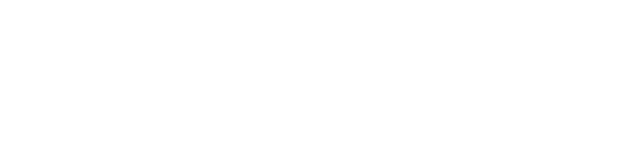
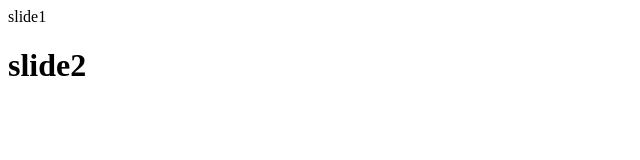
Before and after one commit to azita2001/flowershop, a plain HTML site: page index.html in a window 1280 px wide. Shown: the whole page, without its empty margins (0-640 px from the left). Drawn offline with Linux system fonts and the light colour scheme.

Commit message:
add slide2

```diff
--- a/index.html
+++ b/index.html
@@ -7,6 +7,7 @@
     <title>Document</title>
 </head>
 <body>
-
+    <h> slide1</h>
+    <h1> slide2</h1>
 </body>
 </html>
```
